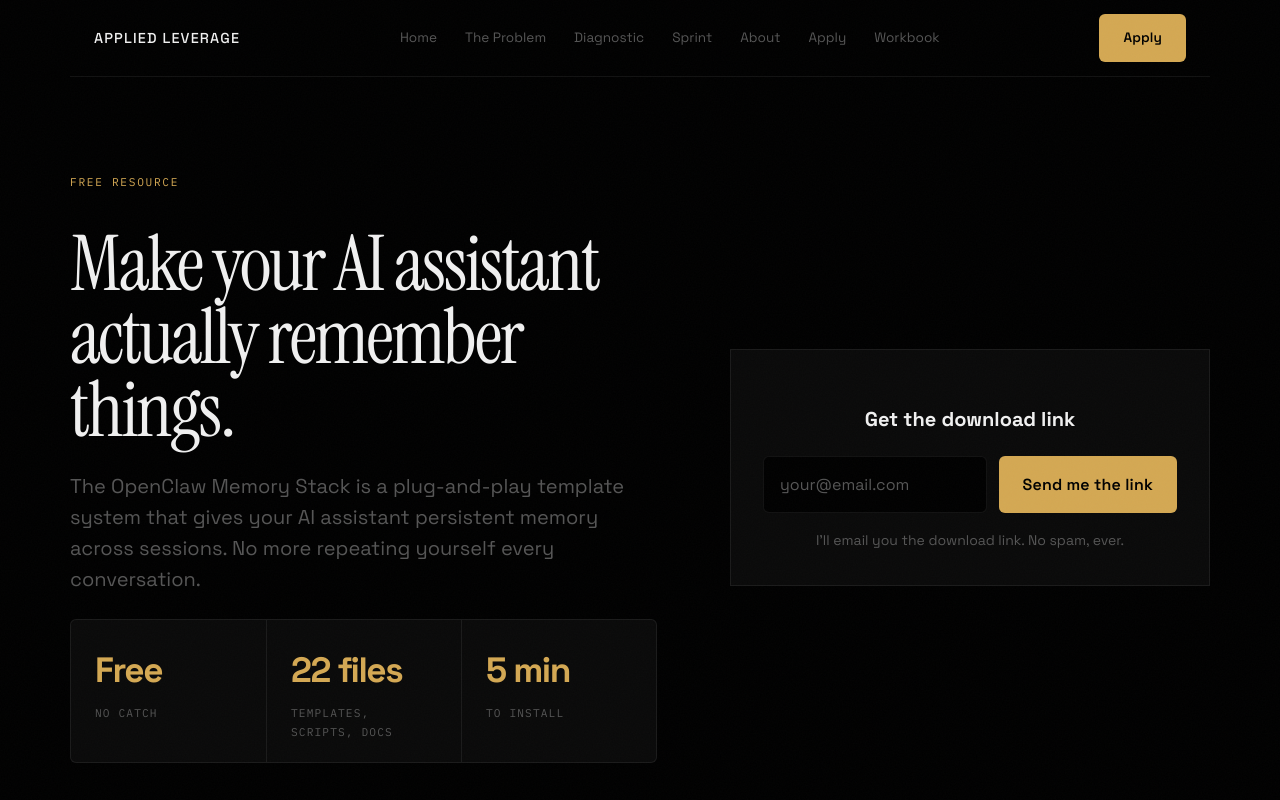
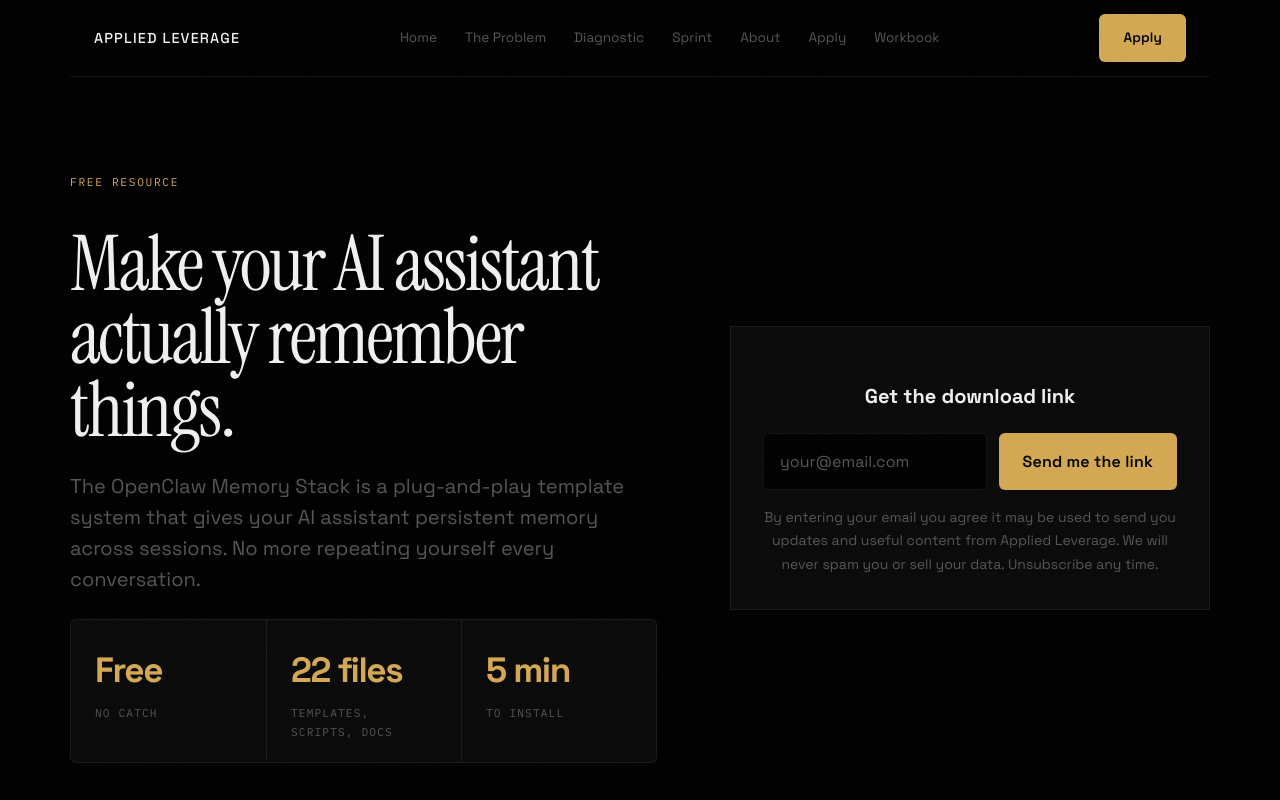
Before and after one commit to lucassynnott/applied-leverage-live-launch, a Next.js app: page /memory-stack in a window 1280 px wide. Shown: the top 800 px of the page. Built offline with nearby package versions, Linux system fonts and the light colour scheme.

Commit message:
legal: add email consent subtext to memory-stack form (both instances)

```diff
--- a/app/memory-stack/page.tsx
+++ b/app/memory-stack/page.tsx
@@ -77,7 +77,7 @@
                   </button>
                 </div>
                 <p className="form-note">
-                  I&apos;ll email you the download link. No spam, ever.
+                  By entering your email you agree it may be used to send you updates and useful content from Applied Leverage. We will never spam you or sell your data. Unsubscribe any time.
                 </p>
               </form>
               <div id="success-message" className="success-message" style={{ display: "none" }}>
@@ -187,7 +187,9 @@
                 Send me the link
               </button>
             </div>
-            <p className="form-note">No spam. Just the download link.</p>
+            <p className="form-note">
+              By entering your email you agree it may be used to send you updates and useful content from Applied Leverage. We will never spam you or sell your data. Unsubscribe any time.
+            </p>
           </form>
         </div>
       </section>
```
